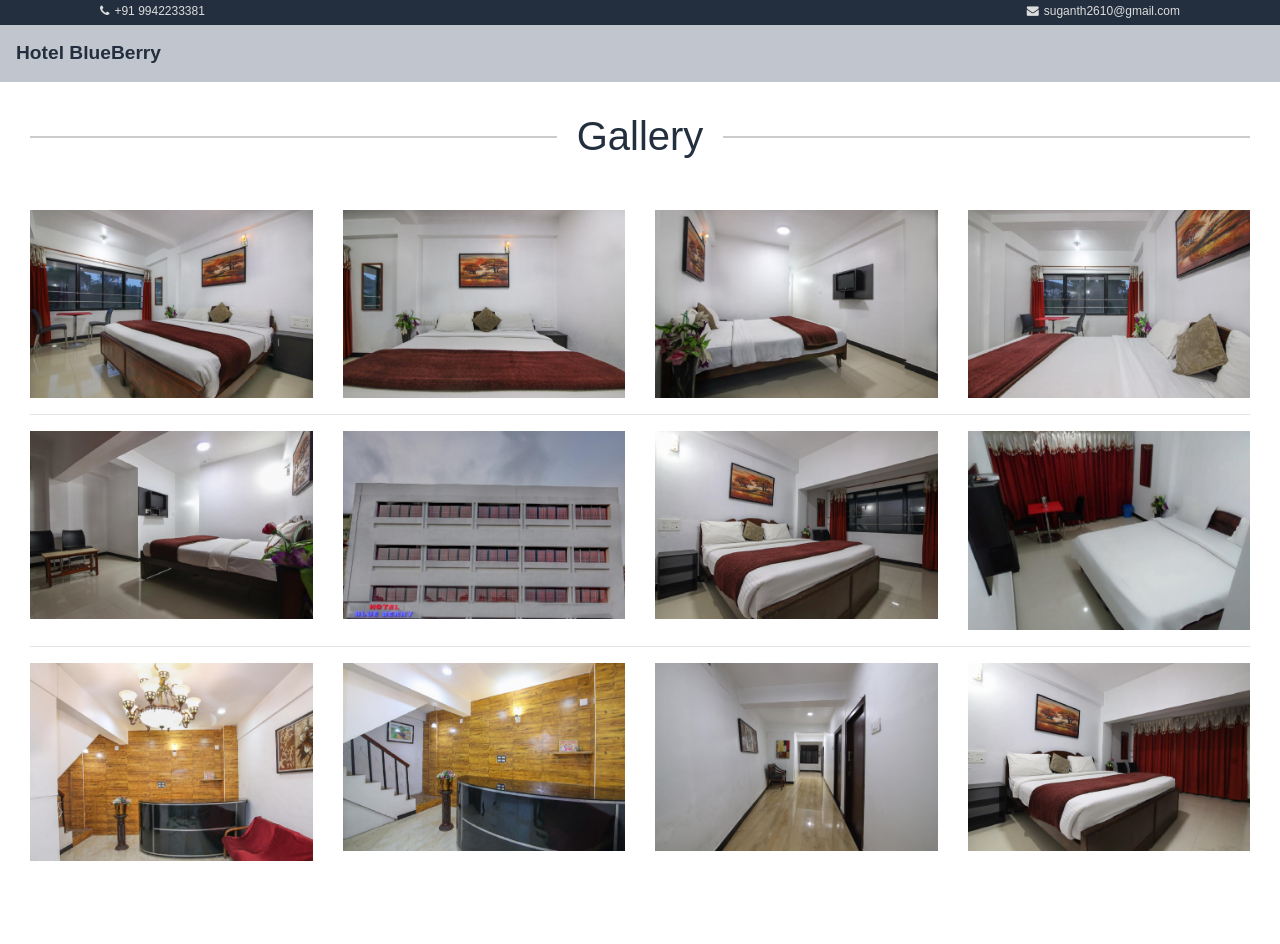
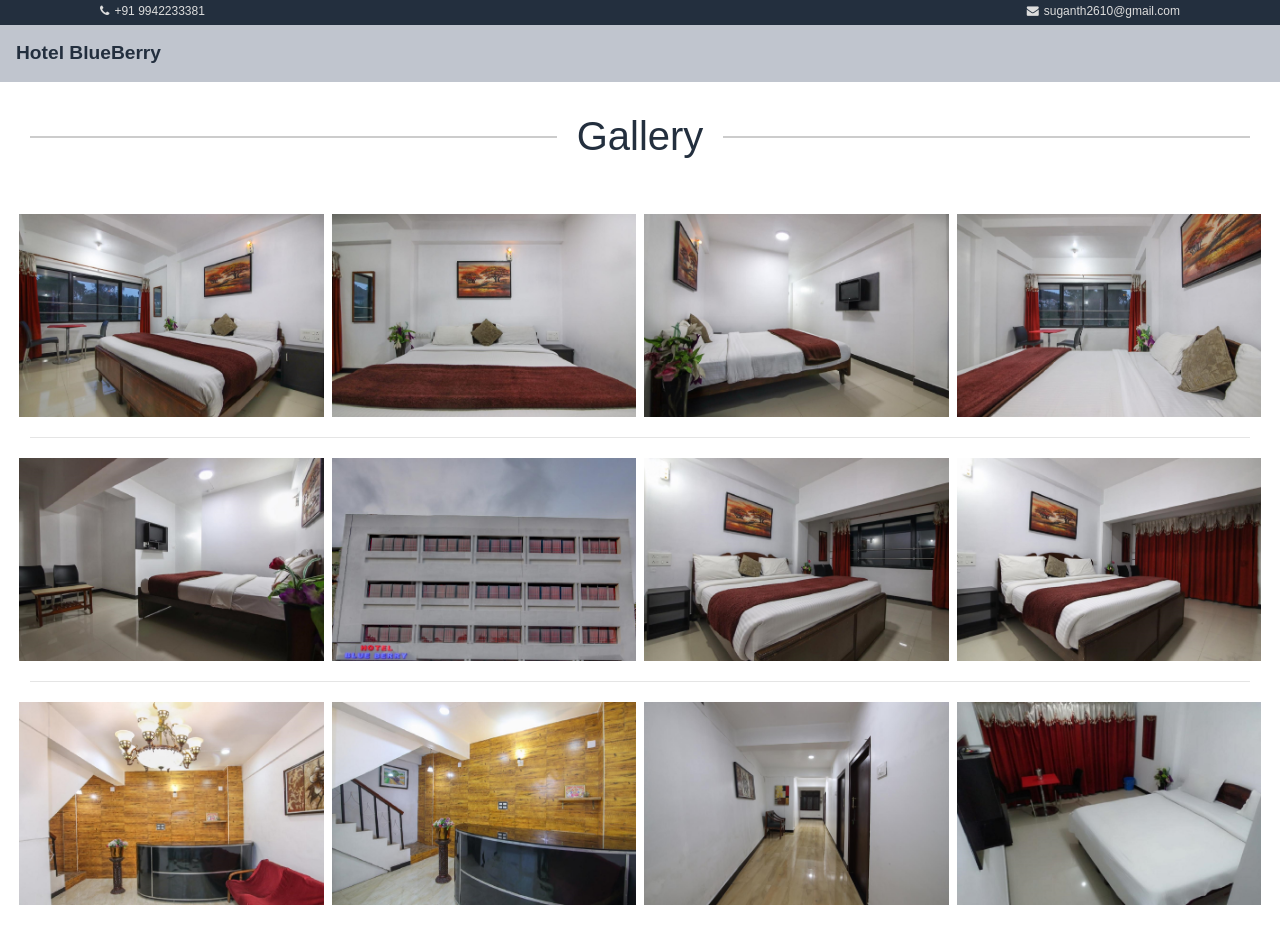
Before and after one commit to Jeeva0104/ReactDocker, a React app: page /gallery in a window 1280 px wide. Shown: the top 944 px of the page. Before the commit the page ends 891 px from the top, so only its background shows below. Built offline with nearby package versions, Linux system fonts and the light colour scheme.

Commit message:
fix padding

```diff
--- a/src/js/component/home/gallery.js
+++ b/src/js/component/home/gallery.js
@@ -3,50 +3,50 @@ import { Card, Button, CardTitle, CardText, Row, Col, Collapse, CardBody } from
 export default class Gallery extends React.Component {
     render() {
         return (
-            <div style={{padding:'30px'}}>
+            <div style={{ padding: '30px' }}>
                 <h1 className='lined_heading'><span>Gallery</span></h1>
                 <Row>
-                    <Col sm="3">
+                    <Col sm="3 p-1" >
                         <img src="src/assests/gallery/Room-1.jpg" width="100%"></img>
                     </Col>
-                    <Col sm="3">
+                    <Col sm="3 p-1">
                         <img src="src/assests/gallery/Room-2.jpg" width="100%"></img>
                     </Col >
-                    <Col sm="3">
+                    <Col sm="3 p-1">
                         <img src="src/assests/gallery/Room-3.jpg" width="100%"></img>
                     </Col>
-                    <Col sm="3">
+                    <Col sm="3 p-1">
                         <img src="src/assests/gallery/Room-4.jpg" width="100%"></img>
                     </Col>
                 </Row>
-                <hr/>
+                <hr />
                 <Row>
-                    <Col sm="3">
+                    <Col sm="3 p-1">
                         <img src="src/assests/gallery/Room-5.jpg" width="100%"></img>
                     </Col>
-                    <Col sm="3">
+                    <Col sm="3 p-1">
                         <img src="src/assests/gallery/Buiding-view.jpg" width="100%"></img>
                     </Col >
-                    <Col sm="3">
+                    <Col sm="3 p-1">
                         <img src="src/assests/gallery/Room-7.jpg" width="100%"></img>
                     </Col>
-                    <Col sm="3">
-                    <img src="src/assests/gallery/Room-8.jpg" width="100%"></img>
+                    <Col sm="3 p-1">
+                        <img src="src/assests/gallery/Room-6.jpg" width="100%"></img>
                     </Col>
                 </Row>
-                <hr/>
+                <hr />
                 <Row>
-                    <Col sm="3">
-                        <img src="src/assests/gallery/Reception-1.jpg" width="100%"></img>
+                    <Col sm="3 p-1">
+                        <img src="src/assests/gallery/Reception-1.jpg" width="100%" height="95%"></img>
                     </Col>
-                    <Col sm="3">
+                    <Col sm="3 p-1">
                         <img src="src/assests/gallery/Reception-2.jpg" width="100%"></img>
                     </Col >
-                    <Col sm="3">
+                    <Col sm="3 p-1">
                         <img src="src/assests/gallery/Passage-2.jpg" width="100%"></img>
                     </Col>
-                    <Col sm="3">
-                    <img src="src/assests/gallery/Room-6.jpg"  width="100%"></img>
+                    <Col sm="3 p-1">
+                        <img src="src/assests/gallery/Room-8.jpg" height="95%" width="100%"></img>
                     </Col>
                 </Row>
             </div>
```
Lines whose indentation alone changed are shown as unchanged.
